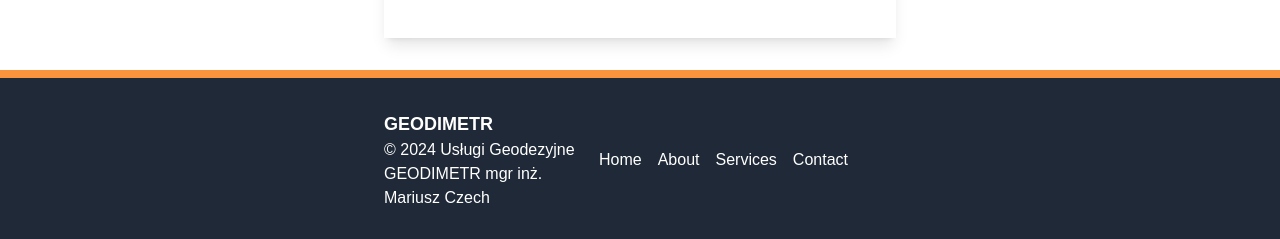
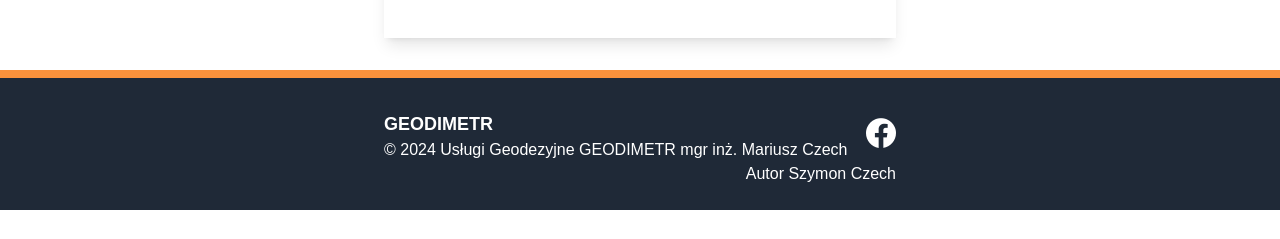
Before and after one commit to szymcze578/New-Frontend-Vue.js---page-for-Surveyor-company, a Vue app: page / in a window 1280 px wide. Shown: the part 1442-1681 px from the top of the page. After the commit the page ends 1652 px from the top, so only its background shows below. Built offline with nearby package versions, Linux system fonts and the light colour scheme; what @fawmi/vue-google-maps would draw is missing.

Commit message:
Improve footer

```diff
--- a/src/components/TheFooter.vue
+++ b/src/components/TheFooter.vue
@@ -1,34 +1,25 @@
 <template>
-  <footer class="bg-gray-800 text-white py-8 border-t-8 border-orange-400 lg:px-48 xl:px-96">
+  <footer
+    class="h-[140px] flex flex-col justify-between bg-gray-800 text-white py-8 border-t-8 border-orange-400 lg:px-48 xl:px-96"
+  >
     <div class="container mx-auto flex flex-col md:flex-row justify-between items-center">
       <div class="mb-4 md:mb-0">
         <h3 class="text-lg font-semibold">GEODIMETR</h3>
         <p>&copy; 2024 Usługi Geodezyjne GEODIMETR mgr inż. Mariusz Czech</p>
       </div>
-
-      <!-- Center Section: Navigation Links -->
-      <div class="flex space-x-4 mb-4 md:mb-0">
-        <a href="#" class="hover:underline">Home</a>
-        <a href="#" class="hover:underline">About</a>
-        <a href="#" class="hover:underline">Services</a>
-        <a href="#" class="hover:underline">Contact</a>
-      </div>
-
-      <!-- Right Section: Social Media Icons -->
-      <div class="flex space-x-4">
-        <a href="#" aria-label="Facebook" class="hover:text-gray-400">
-          <i class="fab fa-facebook-f"></i>
-        </a>
-        <a href="#" aria-label="Twitter" class="hover:text-gray-400">
-          <i class="fab fa-twitter"></i>
-        </a>
-        <a href="#" aria-label="LinkedIn" class="hover:text-gray-400">
-          <i class="fab fa-linkedin-in"></i>
-        </a>
-        <a href="#" aria-label="Instagram" class="hover:text-gray-400">
-          <i class="fab fa-instagram"></i>
+      <div class="text-3xl">
+        <a
+          href="https://www.facebook.com/profile.php?id=100069162198575"
+          target="_blank"
+          rel="noopener noreferrer"
+        >
+          <span class="pi pi-facebook hover:text-blue-600 hover:cursor-pointer"></span>
         </a>
       </div>
+    </div>
+
+    <div class="flex justify-end">
+      <div>Autor Szymon Czech</div>
     </div>
   </footer>
 </template>
```
